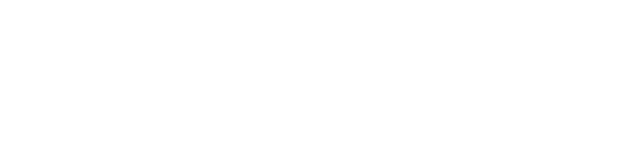
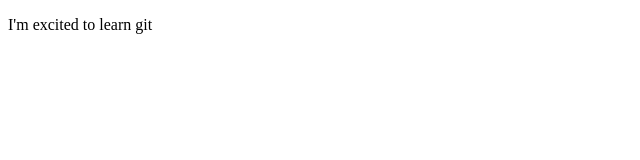
Before and after one commit to kelea-online/testrepo, a plain HTML site: page index.html in a window 1280 px wide. Shown: the whole page, without its empty margins (0-640 px from the left). Drawn offline with Linux system fonts and the light colour scheme.

Commit message:
added paragraph to html

```diff
--- a/index.html
+++ b/index.html
@@ -6,6 +6,6 @@
     <title>My New Website</title>
 </head>
 <body>
-
+    <p>I'm excited to learn git</p>
 </body>
 </html>
```
